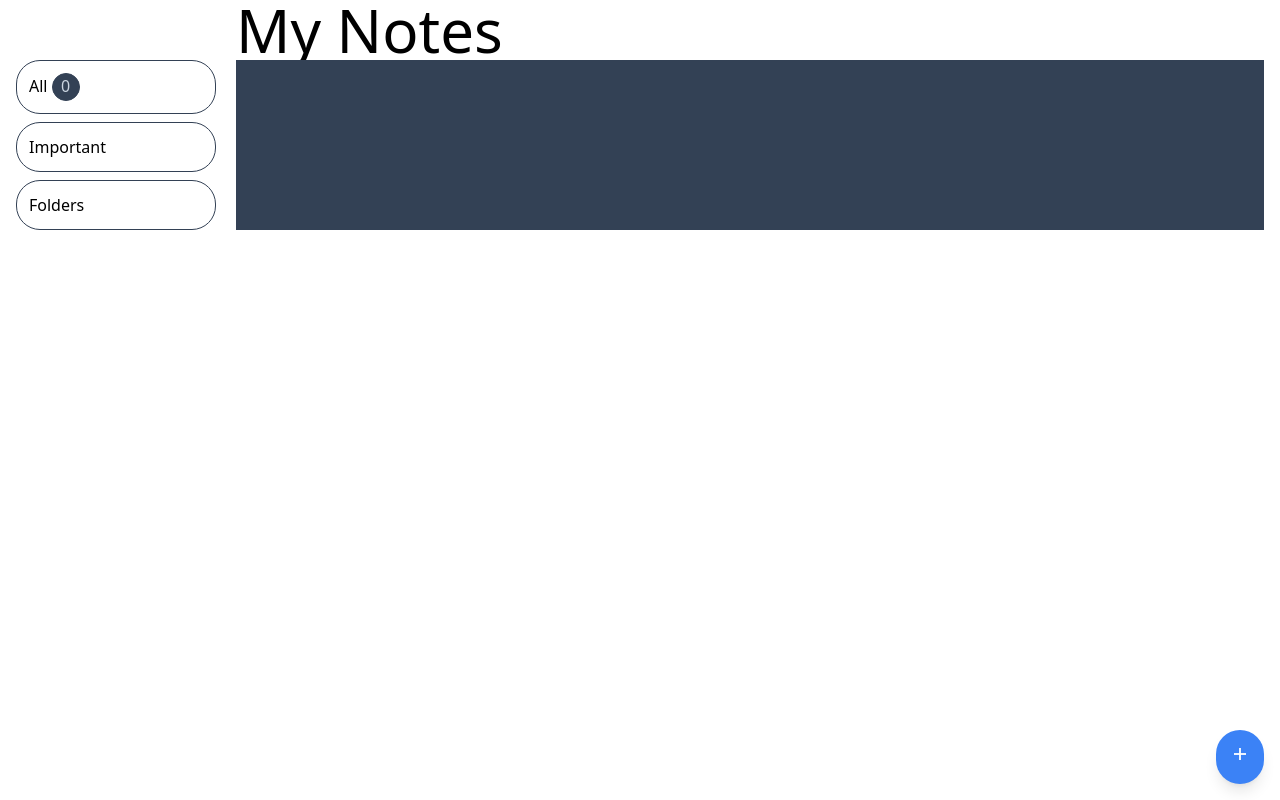
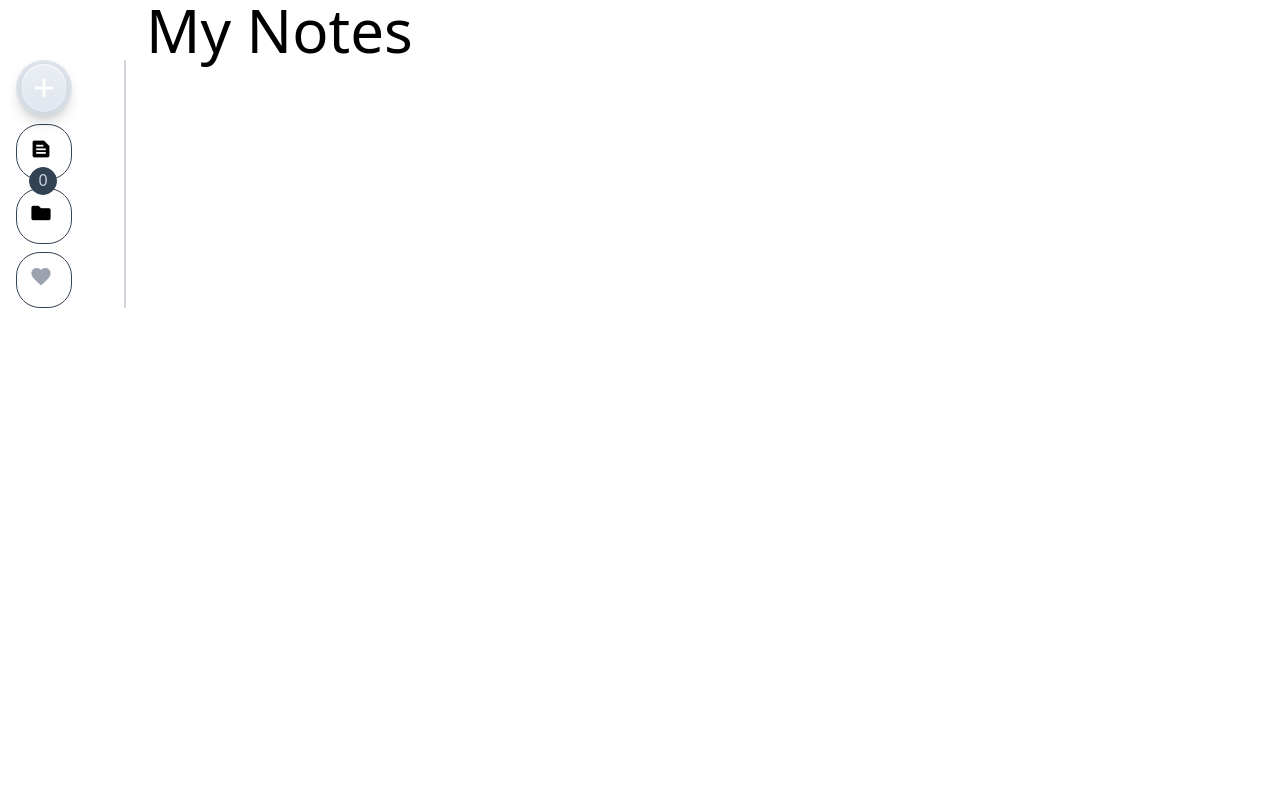
Before and after one commit to khaykay/scribble, a React (Vite) app in the folder frontend/: page / in a window 1280 px wide. Built offline with nearby package versions, Linux system fonts and the light colour scheme.

Commit message:
added styles and more functionalities to the button components

```diff
--- a/frontend/src/components/AddNote.jsx
+++ b/frontend/src/components/AddNote.jsx
@@ -8,10 +8,12 @@ function AddNote() {
     navigate("./NewNote");
   }
   const style =
-    "fixed bottom-4 right-4 p-3 bg-blue-500 text-white rounded-full shadow-lg";
+    "fixed bottom-4 right-4 bg-blue-500 text-white rounded-full shadow-lg z-10 md:relative md:h-14 md:w-14 md:bg-slate-200 md:bottom-0 md:right-0";
   return (
     <Button onClick={handleAddNewNote} style={style}>
-      <span class="material-symbols-outlined ">add</span>
+      <span class="material-symbols-outlined text-4xl transparent p-3 rounded-full md:p-1">
+        add
+      </span>
     </Button>
   );
 }
--- a/frontend/src/components/BackButton.jsx
+++ b/frontend/src/components/BackButton.jsx
@@ -7,10 +7,12 @@ function BackButton() {
   function handleBack() {
     navigate(-1);
   }
-  const style = "bg-blue-500 text-white py-2 px-4 rounded-md hover:bg-blue-600";
+  const style = " bg-black/10  rounded-full hover:bg-black/60  h-12 w-12 ";
   return (
     <Button onClick={handleBack} style={style}>
-      back
+      <span class="material-symbols-outlined text-yellow-900 hover:text-yellow-400 h-full w-full flex justify-center items-center ">
+        arrow_back_ios
+      </span>
     </Button>
   );
 }
--- a/frontend/src/pages/NewNote.jsx
+++ b/frontend/src/pages/NewNote.jsx
@@ -1,4 +1,70 @@
-import React, { useEffect, useState } from "react";
+// import React, { Fragment, useEffect, useState } from "react";
+// import { useNotes } from "../context/NotesContext";
+// import AddNote from "../components/AddNote";
+// import BackButton from "../components/BackButton";
+
+// const NewNote = () => {
+//   const [note, setNote] = useState("");
+//   const [isEditing, setIsEditing] = useState(false);
+//   const [noteId, setNoteId] = useState(null); // New state to track note ID
+//   const { handleSaveNote } = useNotes();
+
+//   useEffect(() => {
+//     const timer = setTimeout(() => {
+//       if (note.trim()) {
+//         const newNote = {
+//           id: noteId || new Date().getTime(), // Use existing ID or create new one
+//           title: extractTitle(note),
+//           content: extractContent(note),
+//           createdAt: noteId ? new Date(noteId) : new Date(), // Use same creation time if editing
+//         };
+//         handleSaveNote(newNote);
+//         setNoteId(newNote.id); // Keep track of the note's ID
+//       }
+//     }, 1000);
+//     return () => clearTimeout(timer);
+//   }, [note]);
+
+//   const handleInput = (e) => {
+//     setNote(e.target.innerText);
+//   };
+
+//   const handleEditing = () => {
+//     setIsEditing(!isEditing);
+//   };
+
+//   const extractTitle = (text) => {
+//     const firstLine = text.split("\n")[0];
+//     return firstLine ? firstLine.trim() : "Untitled Note";
+//   };
+
+//   const extractContent = (text) => {
+//     return text.split("\n").slice(1).join("\n").trim();
+//   };
+
+//   return (
+//     <div className="p-4">
+//       <BackButton />
+//       <div
+//         contentEditable="true"
+//         suppressContentEditableWarning={true}
+//         onInput={handleInput}
+//         onFocus={handleEditing}
+//         onBlur={handleEditing}
+//         className="mt-4"
+//       >
+//         {note === "" && !isEditing && (
+//           <span className="placeholder">Scribble it! Scribe......</span>
+//         )}
+//       </div>
+//       <AddNote />
+//     </div>
+//   );
+// };
+
+// export default NewNote;
+
+import React, { Fragment, useEffect, useState, useRef } from "react";
 import { useNotes } from "../context/NotesContext";
 import AddNote from "../components/AddNote";
 import BackButton from "../components/BackButton";
@@ -8,6 +74,7 @@ const NewNote = () => {
   const [isEditing, setIsEditing] = useState(false);
   const [noteId, setNoteId] = useState(null); // New state to track note ID
   const { handleSaveNote } = useNotes();
+  const contentRef = useRef(null);
 
   useEffect(() => {
     const timer = setTimeout(() => {
@@ -24,6 +91,11 @@ const NewNote = () => {
     }, 1000);
     return () => clearTimeout(timer);
   }, [note]);
+
+  useEffect(() => {
+    // Set focus to the contentEditable div on component mount
+    contentRef.current.focus();
+  }, []);
 
   const handleInput = (e) => {
     setNote(e.target.innerText);
@@ -43,21 +115,27 @@ const NewNote = () => {
   };
 
   return (
-    <>
+    <div className="p-4">
       <BackButton />
       <div
         contentEditable="true"
+        ref={contentRef}
         suppressContentEditableWarning={true}
         onInput={handleInput}
         onFocus={handleEditing}
         onBlur={handleEditing}
+        className="mt-4 outline-none"
       >
         {note === "" && !isEditing && (
           <span className="placeholder">Scribble it! Scribe......</span>
         )}
+        {/* <h3 className="font-bold text-xl">{extractTitle(note)}</h3>
+        <p>{extractContent(note)}</p> */}
       </div>
-      <AddNote />
-    </>
+      <div className="md:fixed md:bottom-4 md:right-4">
+        <AddNote />
+      </div>
+    </div>
   );
 };
 
--- a/frontend/src/pages/Notes.jsx
+++ b/frontend/src/pages/Notes.jsx
@@ -17,23 +17,33 @@ const Notes = () => {
     return text.length > maxLength ? text.slice(0, maxLength) + " ..." : text;
   };
   return (
-    <div className="px-4 flex flex-col gap-y-6 md:grid md:grid-cols-[200px_1fr] md:grid-rows-1 md: gap-x-5 md:gap-y-0">
+    <div className="px-4 flex flex-col gap-y-6 md:grid md:grid-cols-[110px_1fr] md:grid-rows-1 md: gap-x-5 md:gap-y-0">
       <header className="text-6xl md:col-start-2">My Notes</header>
-      <nav className="list-none flex gap-2 md:flex-col ">
-        <li className="border border-solid border-slate-700 rounded-3xl p-3 ">
-          All{" "}
+      <nav className="list-none flex gap-2 md:flex-col md:border-r-2 md:border-solid md:border-gray-300 ">
+        <AddNote />
+        <li className="border border-solid border-slate-700 rounded-3xl p-3 md:h-14 md:w-14">
+          <span className="md:hidden"> All </span>
+          <span class="material-symbols-outlined hidden md:inline-block">
+            text_snippet
+          </span>
           <span className="border border-solid border-slate-700 rounded-full h-7 w-7 inline-block text-center bg-slate-700 text-slate-300 ">
             {notes.length}
           </span>
         </li>
-        <li className="border border-solid border-slate-700 rounded-3xl p-3 ">
-          Important
+        <li className="border border-solid border-slate-700 rounded-3xl p-3 md:h-14 md:w-14 ">
+          <span className="md:hidden">Folders</span>
+          <span class="material-symbols-outlined hidden md:inline-block">
+            folder
+          </span>
         </li>
-        <li className="border border-solid border-slate-700 rounded-3xl p-3 ">
-          Folders
+        <li className="border border-solid border-slate-700 rounded-3xl p-3 md:h-14 md:w-14 ">
+          <span className="md:hidden">Favorite</span>
+          <span class="material-symbols-outlined text-gray-400 hidden md:inline-block">
+            favorite
+          </span>
         </li>
       </nav>
-      <div className="flex flex-wrap gap-y-4 gap-x-2 w-full  md:w-[100%] md:bg-slate-700 md:col-start-2">
+      <div className="flex flex-wrap gap-y-4 gap-x-2 w-full  md:w-[100%]  md:col-start-2 md:justify-between  md:px-8 md:pt-8">
         {notes.map((note, index) => (
           <div
             key={index}
@@ -41,14 +51,16 @@ const Notes = () => {
               index % 2 === 0
                 ? "rounded-tl-none rounded-tr-3xl rounded-b-3xl"
                 : "rounded-t-3xl rounded-bl-3xl rounded-br-none"
-            } p-3  h-56 w-[calc(50%-4px)] `}
+            } p-3  h-56 w-[calc(50%-4px)] md:w-64`}
           >
             <div className="flex  justify-between">
-              <h3 className="break-words font-semibold text-lg w-20 truncate-two-lines">
+              <h3 className="break-words font-semibold text-lg w-20 md:w-[calc(100%-70px)] truncate-two-lines">
                 {note.title}
               </h3>
               <div className="h-14 w-14 rounded-full transparent flex justify-center items-center">
-                <span class="material-symbols-outlined">favorite</span>
+                <span class="material-symbols-outlined text-gray-400">
+                  favorite
+                </span>
               </div>
             </div>
             <p>{note.content}</p>
@@ -56,7 +68,6 @@ const Notes = () => {
           </div>
         ))}
       </div>
-      <AddNote />
     </div>
   );
 };
```
